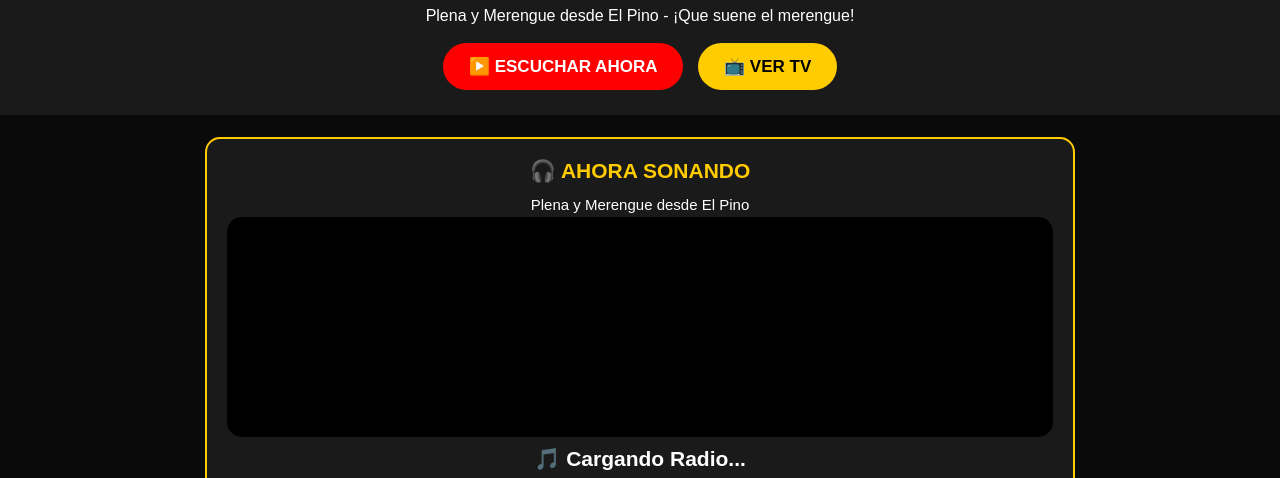
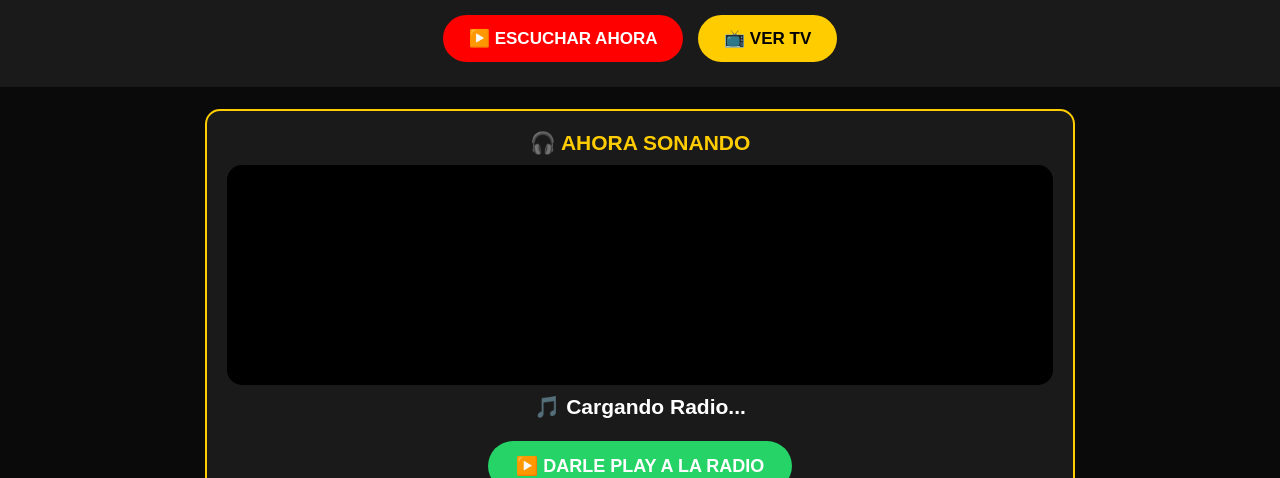
Before and after one commit to cartajo/-tropicalflow, a plain HTML site: page index.html in a window 1280 px wide. Shown: the part 254-732 px from the top of the page. Drawn offline with Linux system fonts and the light colour scheme.

Commit message:
Remove duplicate text from index.html

```diff
--- a/index.html
+++ b/index.html
@@ -44,7 +44,7 @@
 
 <div class="hero" id="inicio">
   <h2>🎶 TROPICAL FLOW RADIO 🎶</h2>
-  <p>Plena y Merengue desde El Pino - ¡Que suene el merengue!</p>
+
   <a class="btn" href="#musica">▶️ ESCUCHAR AHORA</a>
   <a class="btn btn2" href="tv.html">📺 VER TV</a>
 </div>
@@ -52,7 +52,7 @@
 <div class="section" id="musica">
   <div class="card">
     <h3>🎧 AHORA SONANDO</h3>
-    <p>Plena y Merengue desde El Pino</p>
+
    <div id="player" style="width:100%; height:220px; border-radius:15px; overflow:hidden; background:#000;"></div>
 <h3 id="ahoraSuena" style="color:#fff; margin:10px 0; text-align:center;">🎵 Cargando Radio...</h3>
 <div style="text-align:center;">
```
